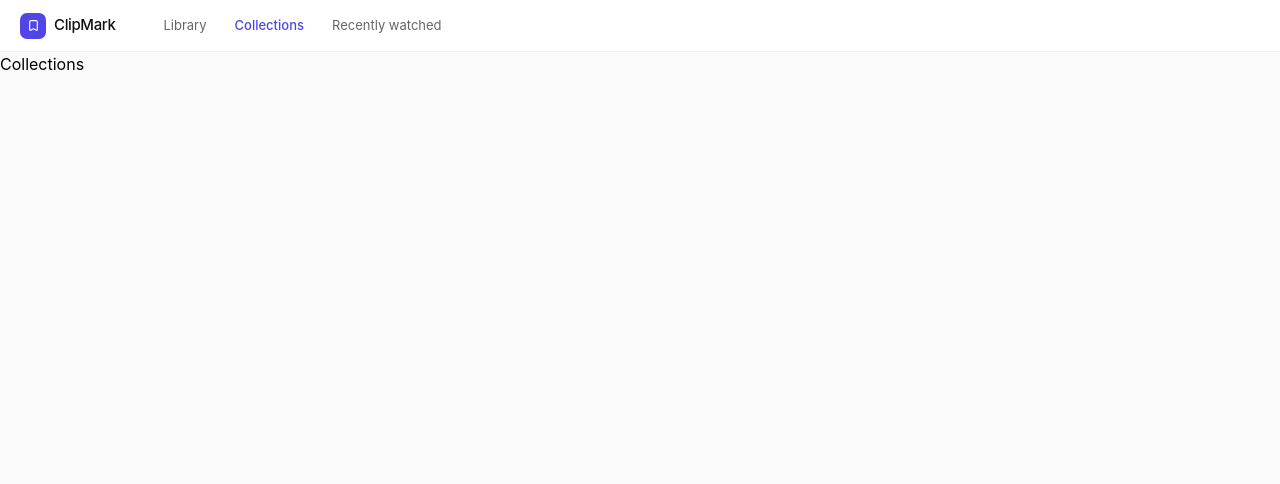
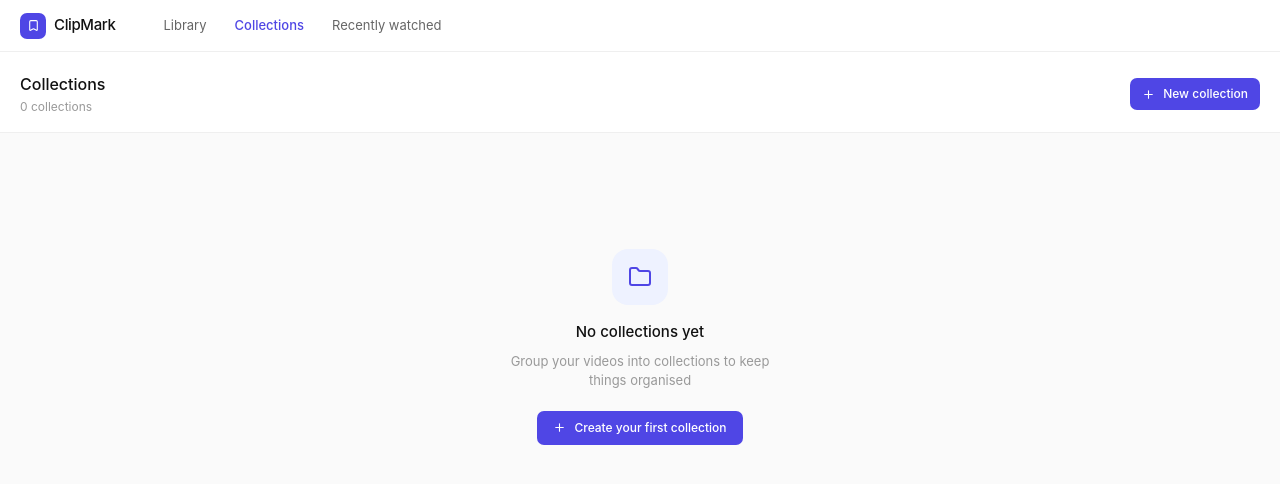
Before and after one commit to terrence-celestine/clipmark, a React (Vite) app: page /collections in a window 1280 px wide. Shown: the top 484 px of the page. Built offline with nearby package versions, Linux system fonts and the light colour scheme.

Commit message:
feat: collections page with stats, thumbnails, delete, empty state

```diff
--- a/src/App.tsx
+++ b/src/App.tsx
@@ -4,13 +4,14 @@ import AppLayout from "./components/layout/AppLayout";
 import Home from "./pages/Home";
 import Watch from "./pages/Watch";
 import Recent from "./pages/Recent";
+import Collections from "./pages/Collections";
 
 function App() {
   return (
     <Routes>
       <Route element={<AppLayout />}>
         <Route path="/" element={<Home />} />
-        <Route path="/collections" element={<div>Collections</div>} />
+        <Route path="/collections" element={<Collections />} />
         <Route path="/recent" element={<Recent />} />
       </Route>
       <Route path="/watch/:videoId" element={<Watch />} />
--- /dev/null
+++ b/src/pages/Collections.tsx
@@ -0,0 +1,210 @@
+import { useEffect, useState } from "react";
+import { useNavigate } from "react-router-dom";
+import { Folder, Plus, Trash2 } from "lucide-react";
+import {
+  getCollections,
+  getVideos,
+  getChaptersByVideo,
+  deleteCollection,
+} from "../db/helpers";
+import type { Collection, Video } from "../types";
+import AddCollectionModal from "../components/home/AddCollectionModal";
+import ConfirmModal from "../components/ui/ConfirmationModal";
+
+interface CollectionWithStats {
+  collection: Collection;
+  videos: Video[];
+  chapterCount: number;
+  lastWatchedAt?: number;
+}
+
+function timeAgo(timestamp: number): string {
+  const diff = Date.now() - timestamp;
+  const minutes = Math.floor(diff / 60000);
+  const hours = Math.floor(diff / 3600000);
+  const days = Math.floor(diff / 86400000);
+  if (minutes < 60) return `${minutes}m ago`;
+  if (hours < 24) return `${hours}h ago`;
+  return `${days}d ago`;
+}
+
+export default function Collections() {
+  const navigate = useNavigate();
+  const [stats, setStats] = useState<CollectionWithStats[]>([]);
+  const [showAddModal, setShowAddModal] = useState(false);
+  const [deletingCollection, setDeletingCollection] =
+    useState<Collection | null>(null);
+
+  const load = async () => {
+    const [collections, allVideos] = await Promise.all([
+      getCollections(),
+      getVideos(),
+    ]);
+    const result: CollectionWithStats[] = await Promise.all(
+      collections.map(async (collection) => {
+        const videos = allVideos.filter(
+          (v) => v.collectionId === collection.id,
+        );
+        let chapterCount = 0;
+        for (const v of videos) {
+          if (v.id) {
+            const chs = await getChaptersByVideo(v.id);
+            chapterCount += chs.length;
+          }
+        }
+        const lastWatchedAt = videos.reduce(
+          (max, v) => Math.max(max, v.lastWatchedAt ?? 0),
+          0,
+        );
+        return {
+          collection,
+          videos,
+          chapterCount,
+          lastWatchedAt: lastWatchedAt > 0 ? lastWatchedAt : undefined,
+        };
+      }),
+    );
+    setStats(result);
+  };
+
+  useEffect(() => {
+    load();
+  }, []);
+
+  const handleDelete = async () => {
+    if (!deletingCollection?.id) return;
+    await deleteCollection(deletingCollection.id);
+    setDeletingCollection(null);
+    load();
+  };
+
+  return (
+    <div className="flex flex-col flex-1">
+      <div className="bg-white border-b border-[#EFEFEF] px-5 pt-5 pb-4 flex items-center justify-between">
+        <div>
+          <h1 className="text-[16px] font-medium text-[#111]">Collections</h1>
+          <p className="text-[12px] text-[#999] mt-[2px]">
+            {stats.length} collections
+          </p>
+        </div>
+        <button
+          onClick={() => setShowAddModal(true)}
+          className="hidden md:flex items-center gap-2 text-[12px] font-medium text-white bg-[#4F46E5] rounded-[7px] px-3 py-[7px] hover:bg-[#4338CA]"
+        >
+          <Plus size={13} />
+          New collection
+        </button>
+      </div>
+
+      <div className="flex-1 bg-[#FAFAFA] px-5 pt-5 pb-20 md:pb-5">
+        {stats.length === 0 ? (
+          <div className="flex flex-col items-center justify-center py-24 text-center">
+            <div className="w-14 h-14 bg-[#EEF2FF] rounded-2xl flex items-center justify-center mb-4">
+              <Folder size={24} color="#4F46E5" />
+            </div>
+            <h2 className="text-[15px] font-medium text-[#111] mb-2">
+              No collections yet
+            </h2>
+            <p className="text-[13px] text-[#999] mb-5 max-w-[260px]">
+              Group your videos into collections to keep things organised
+            </p>
+            <button
+              onClick={() => setShowAddModal(true)}
+              className="flex items-center gap-2 text-[12px] font-medium text-white bg-[#4F46E5] rounded-[7px] px-4 py-[8px] hover:bg-[#4338CA]"
+            >
+              <Plus size={13} />
+              Create your first collection
+            </button>
+          </div>
+        ) : (
+          <div className="grid grid-cols-1 md:grid-cols-4 gap-4">
+            {stats.map(
+              ({ collection, videos, chapterCount, lastWatchedAt }) => (
+                <div
+                  key={collection.id}
+                  onClick={() => navigate(`/?collection=${collection.id}`)}
+                  className="bg-white border border-[#E8E8E8] rounded-[10px] overflow-hidden cursor-pointer hover:border-[#C7D2FE] transition-colors"
+                >
+                  <div className="aspect-video bg-[#FAFAFA] border-b border-[#F0F0F0] relative overflow-hidden">
+                    {videos[0] ? (
+                      <img
+                        src={`https://img.youtube.com/vi/${videos[0].youtubeId}/mqdefault.jpg`}
+                        alt={videos[0].title}
+                        className="w-full h-full object-cover"
+                        onError={(e) => {
+                          (e.target as HTMLImageElement).style.display = "none";
+                        }}
+                      />
+                    ) : (
+                      <div className="w-full h-full flex items-center justify-center">
+                        <Folder size={24} color="#CCC" />
+                      </div>
+                    )}
+                    <div
+                      className="absolute top-3 left-3 w-2 h-2 rounded-full"
+                      style={{ background: collection.color }}
+                    />
+                  </div>
+
+                  <div className="px-4 py-3">
+                    <div className="flex items-center gap-2 mb-1">
+                      <div
+                        className="w-2 h-2 rounded-full shrink-0"
+                        style={{ background: collection.color }}
+                      />
+                      <span className="text-[13px] font-medium text-[#111]">
+                        {collection.name}
+                      </span>
+                    </div>
+                    <div className="flex items-center gap-3 text-[11px] text-[#999]">
+                      <span>{videos.length} videos</span>
+                      <span>·</span>
+                      <span>{chapterCount} chapters</span>
+                      {lastWatchedAt && (
+                        <>
+                          <span>·</span>
+                          <span>{timeAgo(lastWatchedAt)}</span>
+                        </>
+                      )}
+                    </div>
+                  </div>
+
+                  <div className="px-4 pb-3 flex gap-2 justify-end">
+                    <button
+                      onClick={(e) => {
+                        e.stopPropagation();
+                        setDeletingCollection(collection);
+                      }}
+                      className="text-[#CCC] hover:text-red-500 hover:bg-red-50 p-[5px] rounded transition-colors"
+                    >
+                      <Trash2 size={13} />
+                    </button>
+                  </div>
+                </div>
+              ),
+            )}
+          </div>
+        )}
+      </div>
+
+      {showAddModal && (
+        <AddCollectionModal
+          onClose={() => setShowAddModal(false)}
+          onAdded={() => {
+            load();
+            setShowAddModal(false);
+          }}
+        />
+      )}
+
+      {deletingCollection && (
+        <ConfirmModal
+          title="Delete collection"
+          description={`"${deletingCollection.name}" will be deleted. Videos inside won't be deleted.`}
+          onConfirm={handleDelete}
+          onCancel={() => setDeletingCollection(null)}
+        />
+      )}
+    </div>
+  );
+}
```
